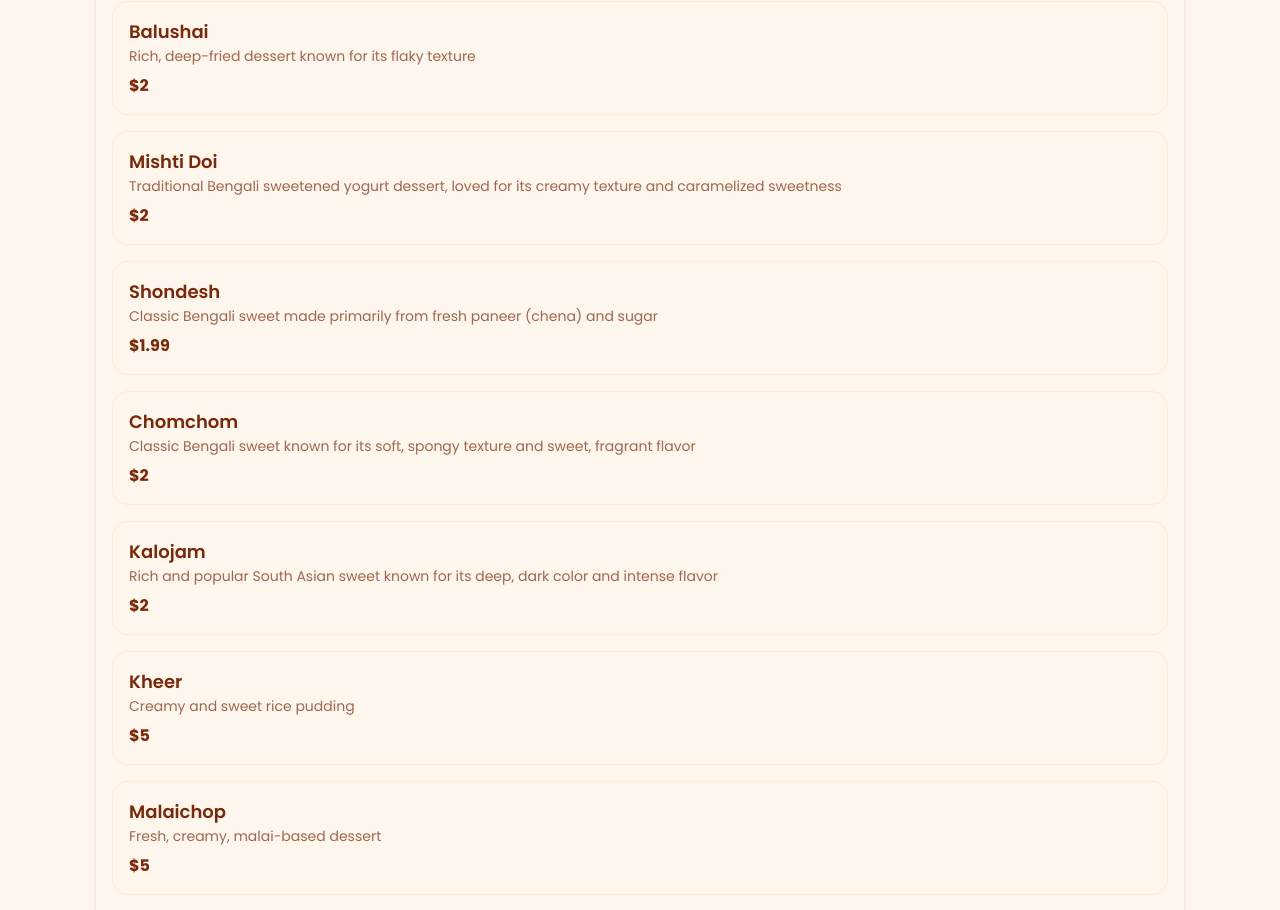
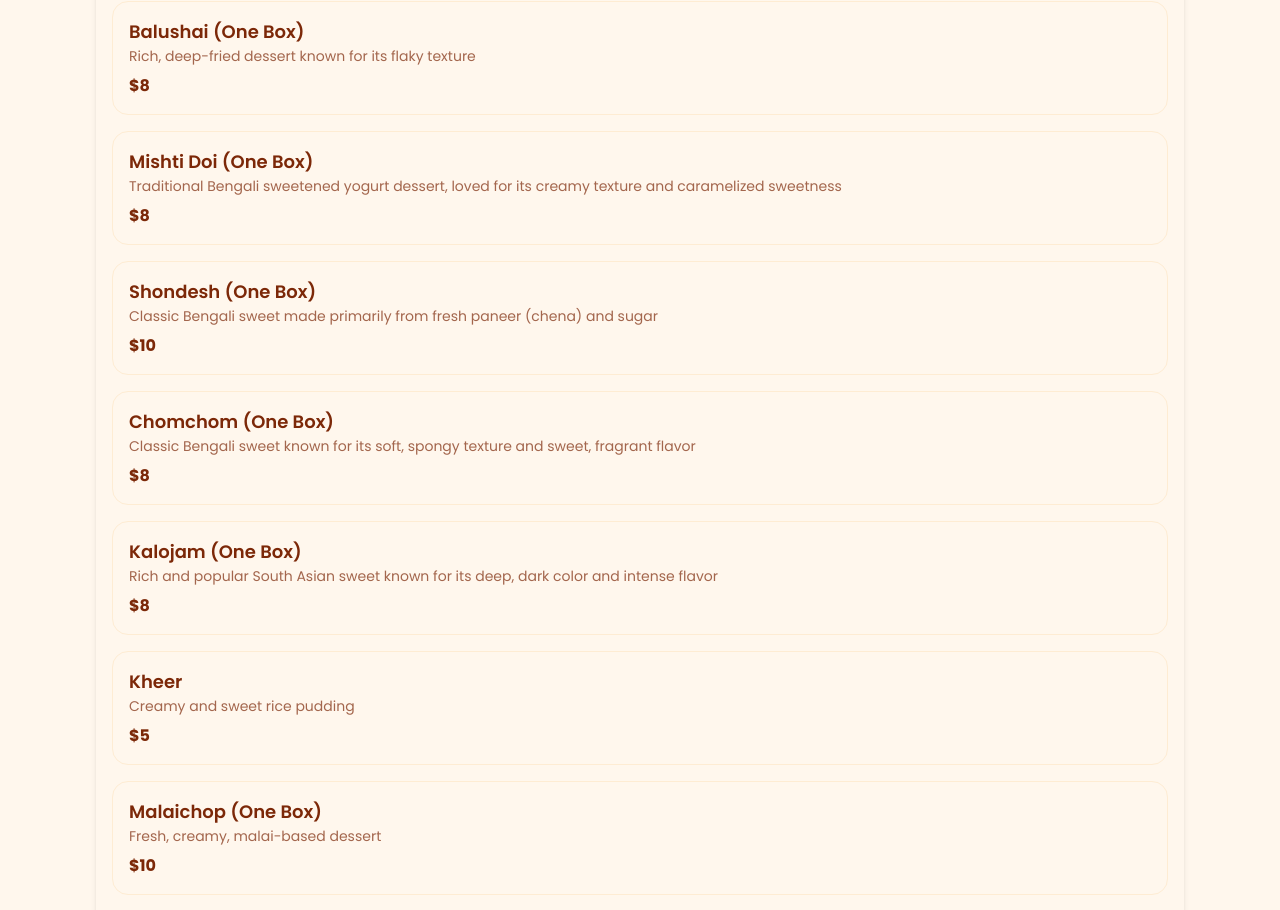
Before and after one commit to Tanzeb9277/Rumas-delights, a Next.js app: page /menu in a window 1280 px wide. Shown: the part 6183-7093 px from the top of the page. Built offline with nearby package versions, Linux system fonts and the light colour scheme; a web font is replaced by a local one.

Commit message:
updated desserts prices

```diff
--- a/src/app/menu/page.js
+++ b/src/app/menu/page.js
@@ -289,33 +289,33 @@ const menuCategories = [
       name: "Desserts",
       items: [
         {
-          name: "Balushai",
+          name: "Balushai (One Box)",
           description: "Rich, deep-fried dessert known for its flaky texture",
-          price: "$2",
+          price: "$8",
         },
         {
-          name: "Mishti Doi",
+          name: "Mishti Doi (One Box)",
           description:
             "Traditional Bengali sweetened yogurt dessert, loved for its creamy texture and caramelized sweetness",
-          price: "$2",
+          price: "$8",
         },
         {
-          name: "Shondesh",
+          name: "Shondesh (One Box)",
           description:
             "Classic Bengali sweet made primarily from fresh paneer (chena) and sugar",
-          price: "$1.99",
+          price: "$10",
         },
         {
-          name: "Chomchom",
+          name: "Chomchom (One Box)",
           description:
             "Classic Bengali sweet known for its soft, spongy texture and sweet, fragrant flavor",
-          price: "$2",
+          price: "$8",
         },
         {
-          name: "Kalojam",
+          name: "Kalojam (One Box)",
           description:
             "Rich and popular South Asian sweet known for its deep, dark color and intense flavor",
-          price: "$2",
+          price: "$8",
         },
         {
           name: "Kheer",
@@ -323,15 +323,15 @@ const menuCategories = [
           price: "$5",
         },
         {
-          name: "Malaichop",
+          name: "Malaichop (One Box)",
           description: "Fresh, creamy, malai-based dessert",
-          price: "$5",
+          price: "$10",
         },
         {
-          name: "Pranhara",
+          name: "Pranhara (One Box)",
           description:
             "Sweet stuffed flatbread made with a sweet lentil filling",
-          price: "$2",
+          price: "$10",
         },
       ],
     },
```
